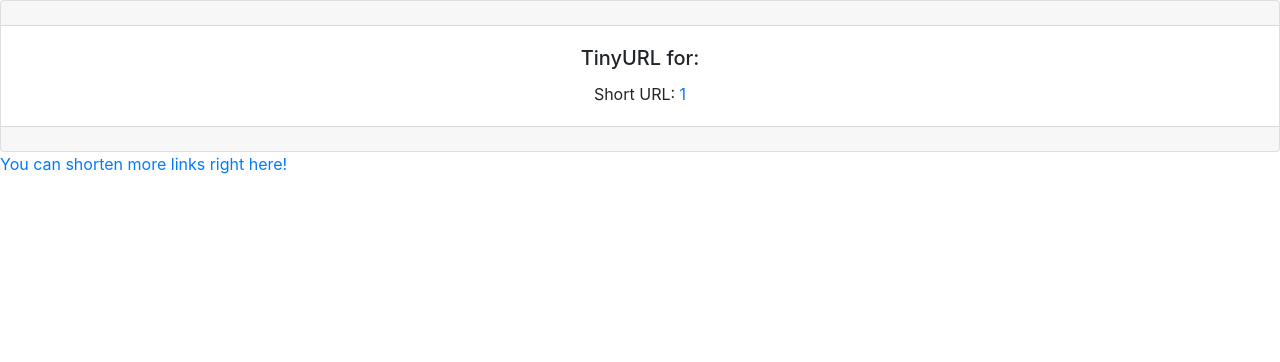
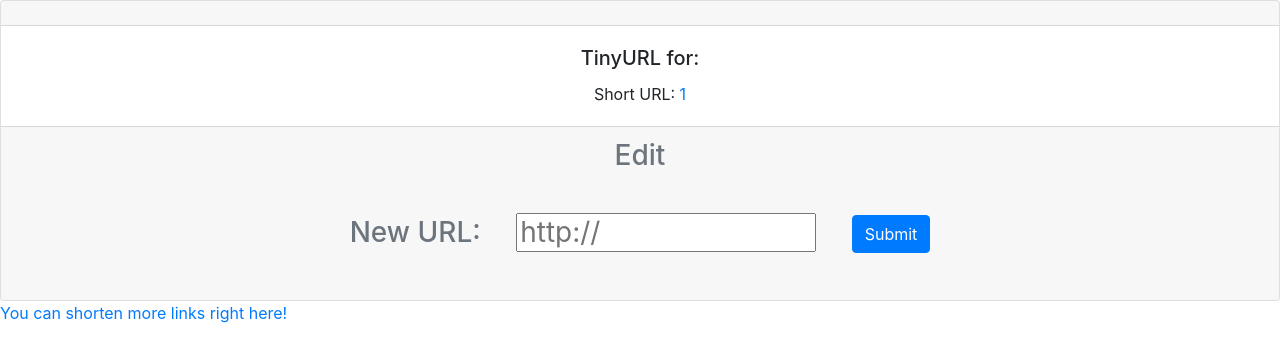
Before and after one commit to koogler/tinyapp, a Node server app: page /urls/1 in a window 1280 px wide. Shown: the part 56-418 px from the top of the page. Run offline with Node 20, Linux system fonts and the light colour scheme; some libraries are stand-ins or nearby versions.

Commit message:
adding update functionality to website, and adding edit buttons to the index page.

```diff
--- a/express_server.js
+++ b/express_server.js
@@ -68,6 +68,13 @@ app.post("/urls/:shortURL/delete", (req, res) => {
   res.redirect('/urls')
 })
 
+app.post("/urls/:shortURL/update", (req, res) => {
+  const newShort = req.params.shortURL
+  const newLong = req.body.newURL
+  urlDatabase[newShort] = newLong
+  res.redirect('/urls')
+})
+
 app.listen(PORT, () => {
   console.log(`Example app listening on port ${PORT}!`);
 });
--- a/views/urls_show.ejs
+++ b/views/urls_show.ejs
@@ -19,10 +19,24 @@
             <%= shortURL %>
           </a></p>
       </div>
-      <div class="card-footer text-muted"></div>
+      <div class="card-footer text-muted">
+        <!-- //edit button in here -->
+        <h3 class="card-title">Edit
+        </h3>
+        <h3>
+          <form class="card-text" action="/urls/<%= shortURL %>/update" method="POST">
+            <div class="card-text">
+              <label for="newURL">New URL:</label>
+              <input class="card-text" type="text" name="newURL" placeholder="http://"
+                style="width: 300px; margin: 1em">
+              <button type="submit" class="btn btn-primary">Submit</button>
+            </div>
+          </form>
+        </h3>
+      </div>
     </div>
     <p>
-      <a href="#">You can shorten more links right here!</a>
+      <a href=http://localhost:8080/urls/new>You can shorten more links right here!</a>
     </p>
     <!-- Bootstrap JS -->
     <script src="https://code.jquery.com/jquery-3.3.1.slim.min.js"
```
Also changed, not shown: views/urls_index.ejs (+6 -1 lines).
